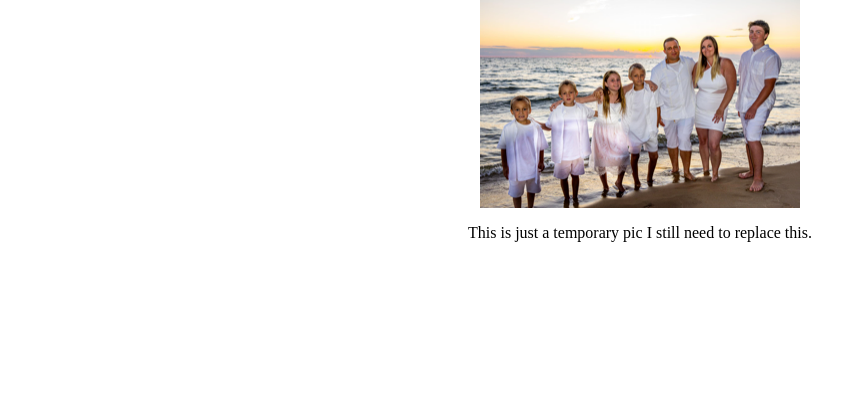
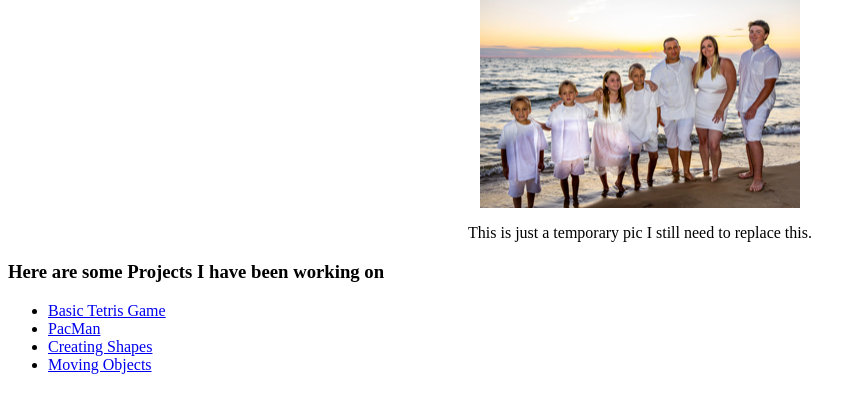
Before and after one commit to jengerred/jengerred.github.io, a plain HTML site: page index.html in a window 1280 px wide. Shown: the part 66-478 px from the top of the page, without its empty margins (0-865 px from the left). Drawn offline with Linux system fonts and the light colour scheme.

Commit message:
Add project links

```diff
--- a/index.html
+++ b/index.html
@@ -12,5 +12,22 @@
             <img src="./Bio pic with family.png" alt= "temporary pic"/>
         </div>
         <p>This is just a temporary pic I still need to replace this.</p>
+        <h3> Here are some Projects I have been working on</h3>
+       <ul>
+           <div>
+               <li>
+                   <a href="https://jengerred.github.io/Tetris-Basic.github.io/" target="_blank">Basic Tetris Game</a>
+               </li>
+            <li>
+                <a href="https://jengerred.github.io/PacMan.github.io/" target="_blank">PacMan</a>
+            </li>
+            <li>
+                <a href="https://jengerred.github.io/PracticeShapes.github.io/" target="_blank">Creating Shapes</a>
+            </li>
+       <li>
+           <a href="https://jengerred.github.io/MovingObjects.github.io/" target="_blank">Moving Objects</a>
+        </li>
+        </div>
+    </ul>
     </body>
 </html>
```
